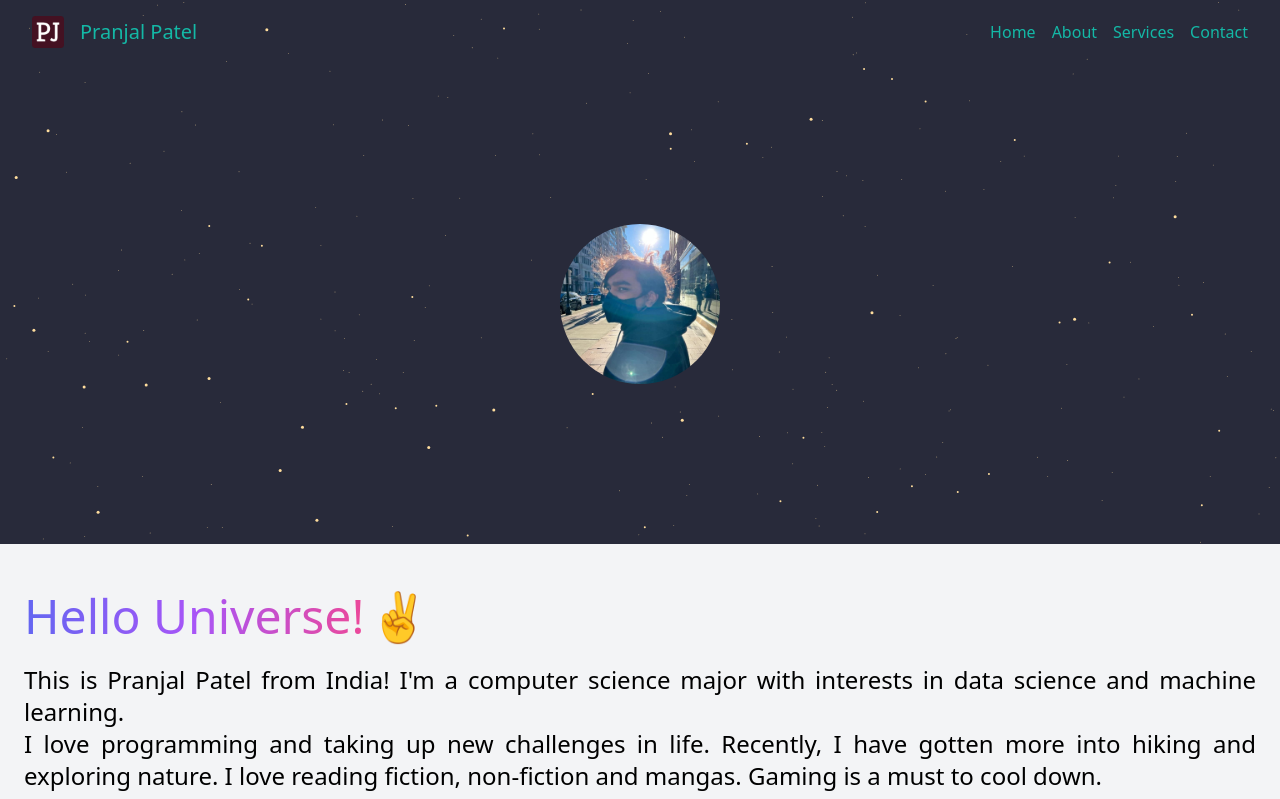
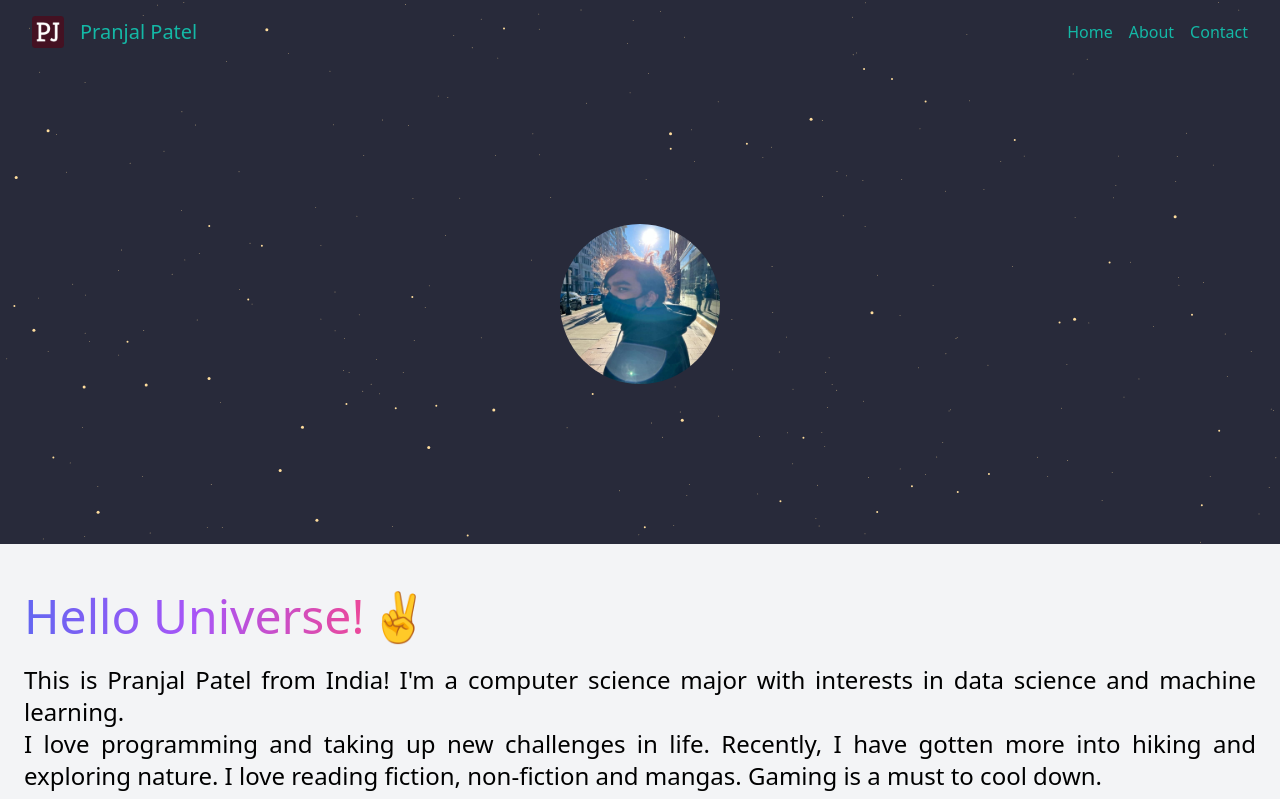
Before and after one commit to pranj999/protfolio, a Django app: page / in a window 1280 px wide. Shown: the top 799 px of the page. Run offline with Django 4.2, Linux system fonts and the light colour scheme; some libraries are stand-ins or nearby versions.

Commit message:
Navbar Update

```diff
--- a/portfolio/firstpage/templates/navbar.html
+++ b/portfolio/firstpage/templates/navbar.html
@@ -11,7 +11,6 @@
     <div class="flex items-center space-x-4">
       <a href="/" class="text-teal-500 hover:underline underline-offset-4 hover:text-red-500 ">Home</a>
       <a href="#about" class="text-teal-500 hover:underline underline-offset-4 hover:text-red-500">About</a>
-      <a href="#" class="text-teal-500 hover:underline underline-offset-4 hover:text-red-500">Services</a>
       <a href="#footer" class="text-teal-500 hover:underline underline-offset-4 hover:text-red-500">Contact</a>
     </div>
   </nav>
```
